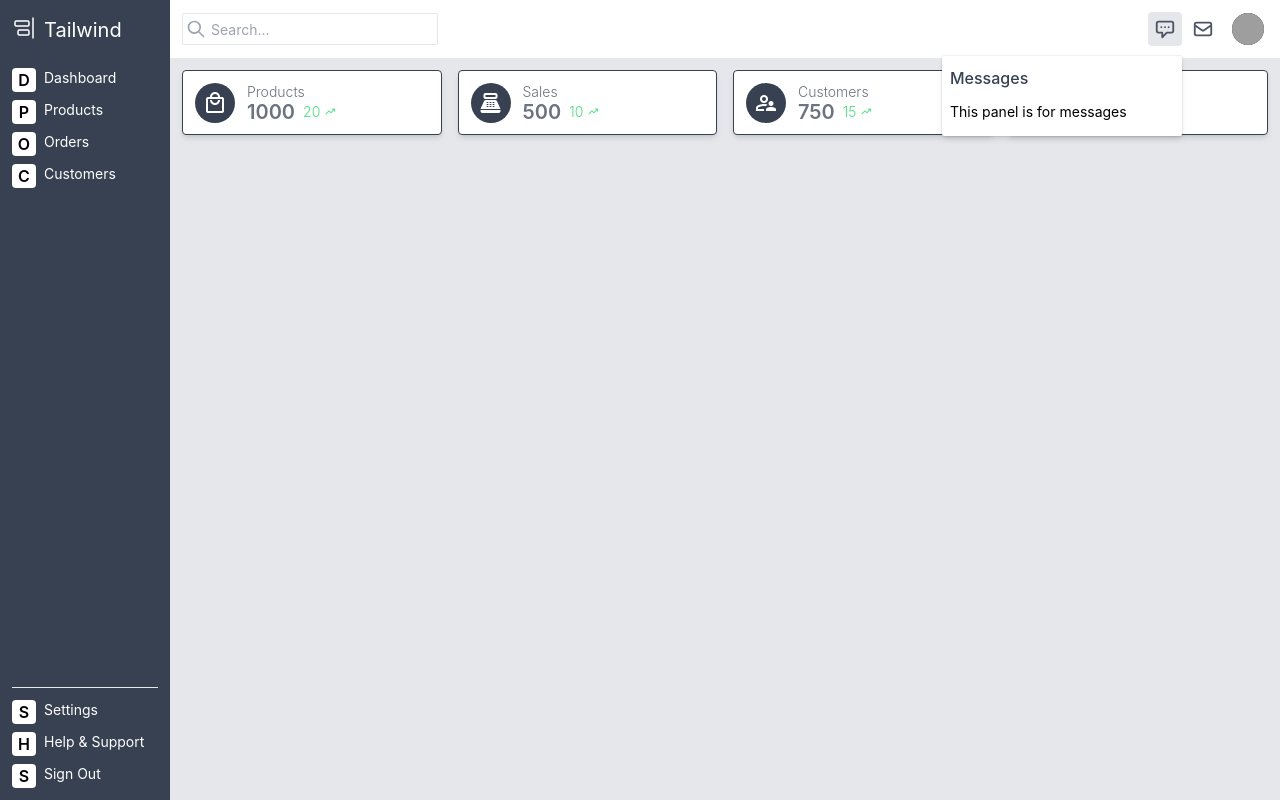
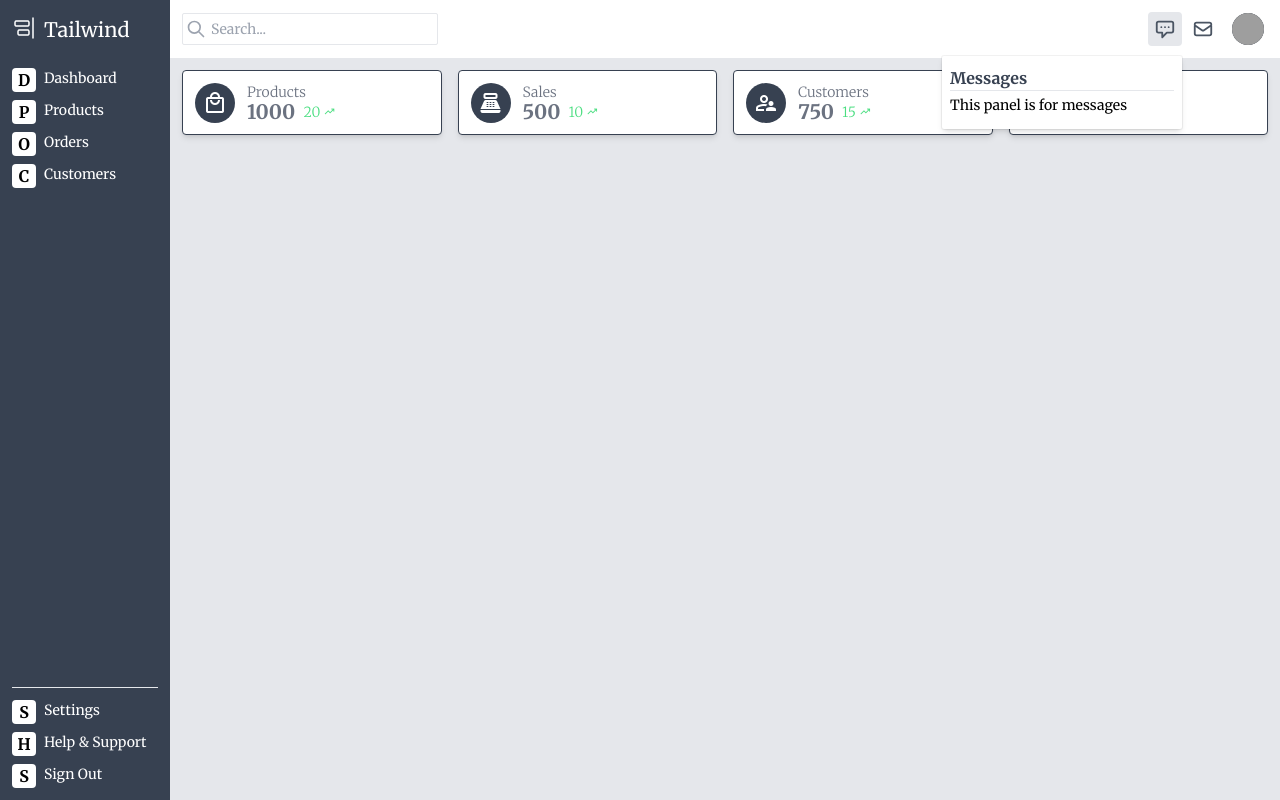
Before and after one commit to frank209022019/react-tailwind-dashboard, a React (Create React App) app: page / in a window 1280 px wide. Both pictures are taken after a click on the button 1165 px from the left and 29 px from the top of the page. Built offline with nearby package versions, Linux system fonts and the light colour scheme; grey boxes are pictures that could not be loaded.

Commit message:
Update font

```diff
--- a/src/App.scss
+++ b/src/App.scss
@@ -1,7 +1,3 @@
-@import url("https://fonts.googleapis.com/css2?family=Material+Icons");
-
-@import url("https://fonts.googleapis.com/css2?family=Material+Symbols+Outlined");
-
 .App {
   text-align: center;
 }
--- a/src/components/Header.Popover.tsx
+++ b/src/components/Header.Popover.tsx
@@ -34,8 +34,9 @@ const HeaderPopover = ({ icon, title, message, iconSize = 22 }: IPopover) => {
               leaveTo="opacity-0 translate-y-1">
               <Popover.Panel className="absolute right-0 z-10 mt-2.5 w-60">
                 <div className="bg-white rounded-sm shadow-md ring-1 ring-black ring-opacity-5 px-2 py-2.5">
-                  <strong className="text-gray-700 font-medium">{title}</strong>
-                  <div className="mt-2 py-1 text-sm">{message}</div>
+                  <strong className="text-gray-700 font-md">{title}</strong>
+                  <hr />
+                  <div className="py-1 text-sm">{message}</div>
                 </div>
               </Popover.Panel>
             </Transition>
--- a/src/index.scss
+++ b/src/index.scss
@@ -1,12 +1,18 @@
 @tailwind base;
+
 @tailwind components;
+
 @tailwind utilities;
+
+@import url('https://fonts.googleapis.com/css2?family=Merriweather:ital,wght@0,300;0,400;0,700;0,900;1,300;1,400;1,700;1,900&family=Noto+Sans+JP:wght@100..900&display=swap');
+
+@import url("https://fonts.googleapis.com/css2?family=Material+Icons");
+
+@import url("https://fonts.googleapis.com/css2?family=Material+Symbols+Outlined");
 
 body {
   margin: 0;
-  font-family: -apple-system, BlinkMacSystemFont, 'Segoe UI', 'Roboto', 'Oxygen',
-    'Ubuntu', 'Cantarell', 'Fira Sans', 'Droid Sans', 'Helvetica Neue',
-    sans-serif;
+  font-family: "Merriweather", serif;
   -webkit-font-smoothing: antialiased;
   -moz-osx-font-smoothing: grayscale;
 }
```
